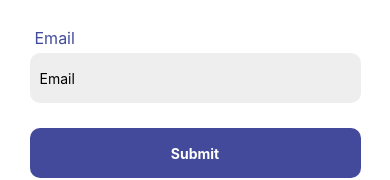
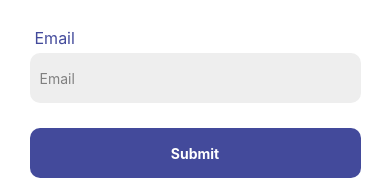
Before and after one commit to Momsombrathna/E-attendance-Frontend, a React Native app: screen /ForgotPass in a window 390 px wide. Shown: the part 428-608 px from the top of the page. Built offline with nearby package versions, Linux system fonts and the light colour scheme.

Commit message:
Add placeholder text color for email and password fields

```diff
--- a/src/pages/auth/resetPass/ForgotPass.jsx
+++ b/src/pages/auth/resetPass/ForgotPass.jsx
@@ -80,6 +80,7 @@ export default function ForgotPass() {
               style={styles.inputUsername}
               value={email}
               onChangeText={setEmail}
+              placeholderTextColor={"gray"}
               placeholder="Email"
             />
           </View>
--- a/src/pages/auth/resetPass/SetNewPass.jsx
+++ b/src/pages/auth/resetPass/SetNewPass.jsx
@@ -120,6 +120,7 @@ export default function SetNewPass({ route }) {
               style={styles.inputPassword}
               value={password}
               onChangeText={setPassword}
+              placeholderTextColor={"gray"}
               placeholder="Password"
             />
             <TouchableOpacity
@@ -142,6 +143,7 @@ export default function SetNewPass({ route }) {
               style={styles.inputPassword}
               value={confirmPassword}
               onChangeText={setConfirmPassword}
+              placeholderTextColor={"gray"}
               placeholder="Confirm Password"
             />
             <TouchableOpacity
```
